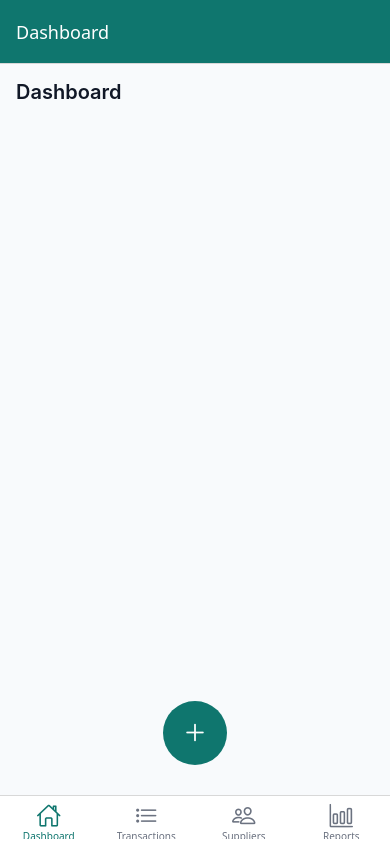
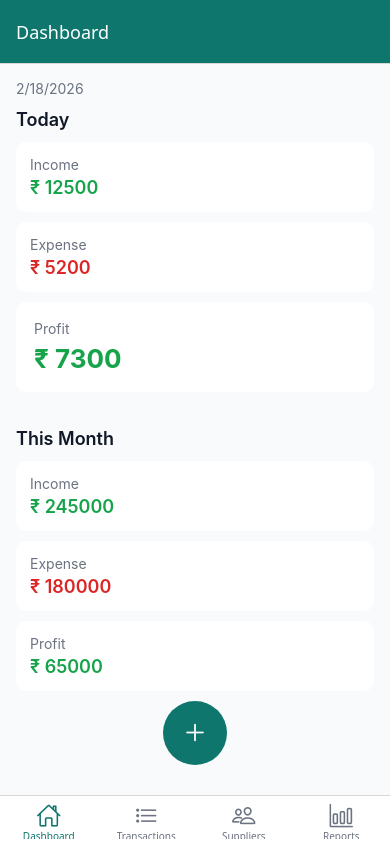
Before and after one commit to mk513147/shop-books, a React Native app: screen /Dashboard in a window 390 px wide. Built offline with nearby package versions, Linux system fonts and the light colour scheme.

Commit message:
feat: enhance DashboardScreen with income/expense summary and profit calculations

```diff
--- a/src/screens/DashboardScreen.tsx
+++ b/src/screens/DashboardScreen.tsx
@@ -1,27 +1,143 @@
 import React from "react";
-import { View, Text } from "react-native";
+import { View, Text, StyleSheet } from "react-native";
+import { theme } from "../theme";
 import FloatingButton from "../components/FloatingButton";
 
-import { theme } from "../theme";
+export default function DashboardScreen() {
+	const todayIncome = 12500;
+	const todayExpense = 5200;
+	const todayProfit = todayIncome - todayExpense;
 
-export default function DashboardScreen() {
+	const monthIncome = 245000;
+	const monthExpense = 180000;
+	const monthProfit = monthIncome - monthExpense;
+
+	const todayDate = new Date().toLocaleDateString();
+
 	return (
 		<View style={{ flex: 1 }}>
-			<View
-				style={{
-					flex: 1,
-					backgroundColor: theme.colors.background,
-					padding: 16,
-				}}
-			>
-				<Text
-					style={[theme.typography.h2, { color: theme.colors.textPrimary }]}
-				>
-					Dashboard
-				</Text>
+			<View style={styles.container}>
+				{/* DATE */}
+				<Text style={styles.dateText}>{todayDate}</Text>
+
+				{/* TODAY SECTION */}
+				<Text style={styles.sectionTitle}>Today</Text>
+
+				<View style={styles.summaryCard}>
+					<Text style={styles.label}>Income</Text>
+					<Text style={[styles.value, { color: theme.colors.income }]}>
+						₹ {todayIncome}
+					</Text>
+				</View>
+
+				<View style={styles.summaryCard}>
+					<Text style={styles.label}>Expense</Text>
+					<Text style={[styles.value, { color: theme.colors.expense }]}>
+						₹ {todayExpense}
+					</Text>
+				</View>
+
+				<View style={styles.profitCard}>
+					<Text style={styles.label}>Profit</Text>
+					<Text
+						style={[
+							styles.bigValue,
+							{
+								color:
+									todayProfit >= 0 ? theme.colors.income : theme.colors.expense,
+							},
+						]}
+					>
+						₹ {todayProfit}
+					</Text>
+				</View>
+
+				{/* MONTH SECTION */}
+				<Text style={[styles.sectionTitle, { marginTop: 24 }]}>This Month</Text>
+
+				<View style={styles.summaryCard}>
+					<Text style={styles.label}>Income</Text>
+					<Text style={[styles.value, { color: theme.colors.income }]}>
+						₹ {monthIncome}
+					</Text>
+				</View>
+
+				<View style={styles.summaryCard}>
+					<Text style={styles.label}>Expense</Text>
+					<Text style={[styles.value, { color: theme.colors.expense }]}>
+						₹ {monthExpense}
+					</Text>
+				</View>
+
+				<View style={styles.summaryCard}>
+					<Text style={styles.label}>Profit</Text>
+					<Text
+						style={[
+							styles.value,
+							{
+								color:
+									monthProfit >= 0 ? theme.colors.income : theme.colors.expense,
+							},
+						]}
+					>
+						₹ {monthProfit}
+					</Text>
+				</View>
 			</View>
 
 			<FloatingButton />
 		</View>
 	);
 }
+
+const styles = StyleSheet.create({
+	container: {
+		flex: 1,
+		backgroundColor: theme.colors.background,
+		padding: 16,
+	},
+
+	dateText: {
+		fontSize: 14,
+		color: theme.colors.textSecondary,
+		marginBottom: 12,
+	},
+
+	sectionTitle: {
+		fontSize: 18,
+		fontWeight: "600",
+		marginBottom: 12,
+		color: theme.colors.textPrimary,
+	},
+
+	summaryCard: {
+		backgroundColor: theme.colors.card,
+		padding: 14,
+		borderRadius: 10,
+		marginBottom: 10,
+	},
+
+	profitCard: {
+		backgroundColor: theme.colors.card,
+		padding: 18,
+		borderRadius: 10,
+		marginBottom: 12,
+	},
+
+	label: {
+		fontSize: 14,
+		color: theme.colors.textSecondary,
+	},
+
+	value: {
+		fontSize: 18,
+		fontWeight: "600",
+		marginTop: 4,
+	},
+
+	bigValue: {
+		fontSize: 26,
+		fontWeight: "700",
+		marginTop: 6,
+	},
+});
```
